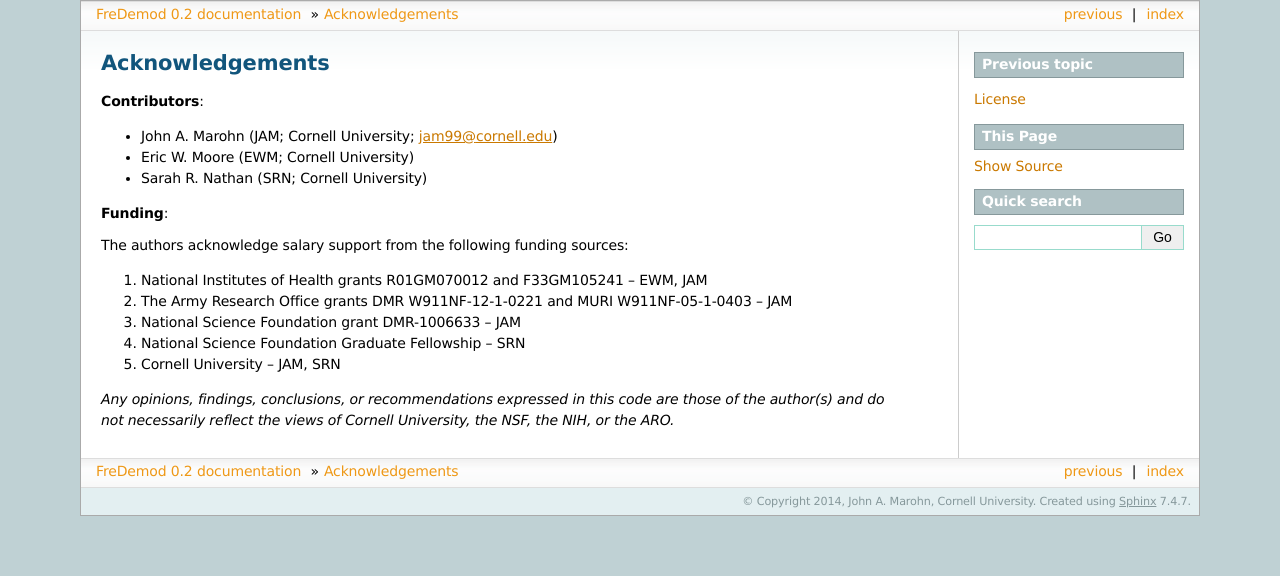
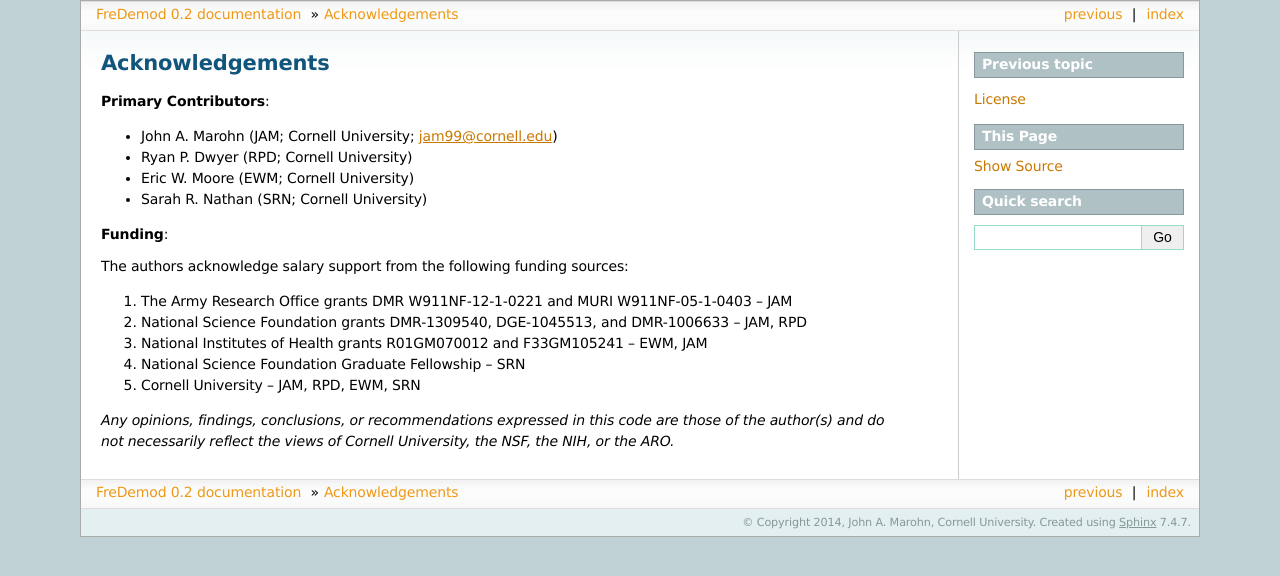
Before and after one commit to JohnMarohn/FreqDemod, a Sphinx documentation site: the page built from docs/acknow.rst, in a window 1280 px wide. Shown: the top 576 px of the page. Built offline with Sphinx 7.4.7, drawn with Linux system fonts in a browser that asks for light colours.

Commit message:
Update acknowledgements

```diff
--- a/docs/acknow.rst
+++ b/docs/acknow.rst
@@ -1,9 +1,11 @@
 Acknowledgements
 ================
 
-**Contributors**:
+**Primary Contributors**:
 
 * John A. Marohn (JAM; Cornell University; `jam99@cornell.edu <mailto:jam99@cornell.edu>`__)
+
+* Ryan P. Dwyer (RPD; Cornell University)
 
 * Eric W. Moore (EWM; Cornell University)
 
@@ -13,14 +15,14 @@ Acknowledgements
 
 The authors acknowledge salary support from the following funding sources:
 
-#. National Institutes of Health grants R01GM070012 and F33GM105241 -- EWM, JAM
-
 #. The Army Research Office grants DMR W911NF-12-1-0221 and MURI W911NF-05-1-0403 -- JAM
 
-#. National Science Foundation grant DMR-1006633 -- JAM
+#. National Science Foundation grants DMR-1309540, DGE-1045513, and DMR-1006633 -- JAM, RPD
+
+#. National Institutes of Health grants R01GM070012 and F33GM105241 -- EWM, JAM
 
 #. National Science Foundation Graduate Fellowship -- SRN
 
-#. Cornell University -- JAM, SRN
+#. Cornell University -- JAM, RPD, EWM, SRN
 
 *Any opinions, findings, conclusions, or recommendations expressed in this code are those of the author(s) and do not necessarily reflect the views of Cornell University, the NSF, the NIH, or the ARO.*
```
